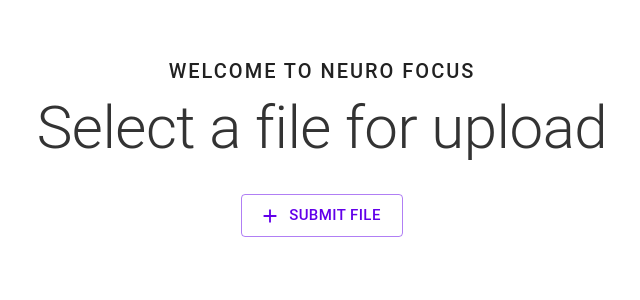
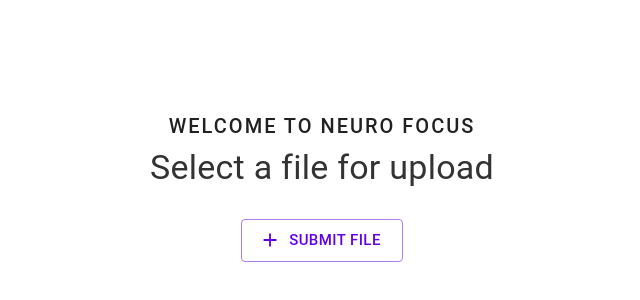
Before and after one commit to alanwutang11/neuro-focus-app, a React (Create React App) app: page / in a window 1280 px wide. Shown: the part 174-474 px from the top of the page, without its empty margins (318-958 px from the left). Built offline with nearby package versions, Linux system fonts and the light colour scheme.

Commit message:
styled reading view somewhat

```diff
--- a/src/App.js
+++ b/src/App.js
@@ -36,10 +36,6 @@ function App() {
       {textLoaded ? null : <WelcomePage handleFileChosen={handleFileChosen}/>}
       {textLoaded ? (<TextPage text={text}/>) : null}
 
-
-
-
-
     </div>
   );
 }
--- a/src/components/StartDoneButton.js
+++ b/src/components/StartDoneButton.js
@@ -4,10 +4,10 @@ import {Button, makeStyles } from '@material-ui/core';
 
 const useStyles = makeStyles(() => ({
     root: {
-      flexGrow: 1,
+      // flexGrow: 1,
     },
     title: {
-        flexGrow: 1
+        // flexGrow: 1
     },
     startBttn: {
         color: '#00c853',
--- a/src/components/TextDisplay.js
+++ b/src/components/TextDisplay.js
@@ -16,12 +16,15 @@ import StartDoneButton from "./StartDoneButton";
 //once the user hasa pressed stop, make the view results button available and then display the graph
 
 const useStyles = makeStyles((theme) => ({
-  root: {
-    flexGrow: 1,
+  cardStyle: {
+    width: '550px',
+    boxShadow: 'none',
+    marginBottom: '10px'
   },
-  // cardStyle: {
-
-  // }
+  textStyle: {
+    color: '#333',
+    textAlign: 'left',
+  }
 
 }));
 
@@ -38,10 +41,10 @@ function TextDisplay({text}) {
 //   });
 
   return (
-    <div className={classes.root}>
+    <div>
       <Card className={classes.cardStyle}>
         <CardContent>
-          <Typography>{text}</Typography>
+          <Typography className={classes.textStyle}>{text}</Typography>
         </CardContent>
       </Card>
     </div>
--- a/src/components/TextPage.js
+++ b/src/components/TextPage.js
@@ -14,7 +14,12 @@ import StartDoneButton from "./StartDoneButton";
 
 const useStyles = makeStyles(() => ({
     root: {
-      flexGrow: 1,
+      height: '100vh',
+      marginTop: '-5vh',
+      display: 'flex',
+      justifyContent: 'center',
+      alignItems: 'center',
+      flexDirection: 'column'
     },
 
 
--- a/src/components/WelcomePage.js
+++ b/src/components/WelcomePage.js
@@ -6,10 +6,10 @@ import SubmitFile from './SubmitFile';
 const useStyles = makeStyles(() => ({
     root: {
       height: '100vh',
-      marginTop: '-10vh',
+      marginTop: '-5vh',
       display: 'flex',
       justifyContent: 'center',
-      alignContent: 'flex-start',
+      alignContent: 'center',
       flexDirection: 'column'
     },
     submitButton: {
@@ -35,7 +35,7 @@ function WelcomePage({handleFileChosen}) {
                 <Typography variant="h6" className={classes.offBlack, classes.space}>
                     WELCOME TO NEURO FOCUS
                 </Typography>
-                <Typography variant="h2" className={classes.offBlack}>
+                <Typography variant="h4" className={classes.offBlack}>
                     Select a file for upload
                 </Typography>
             </Card>
```
Also changed, not shown: 1 other file (tests, documents, lock files or other folders).
